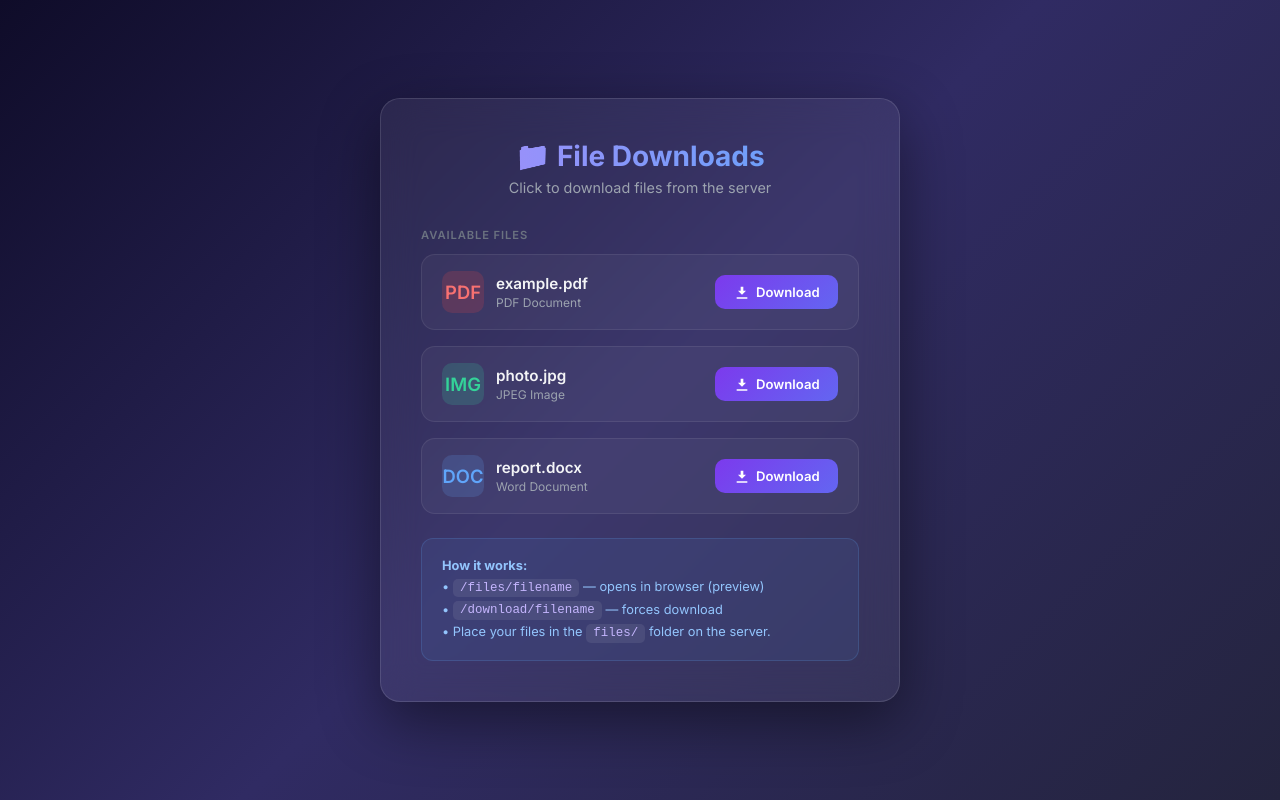
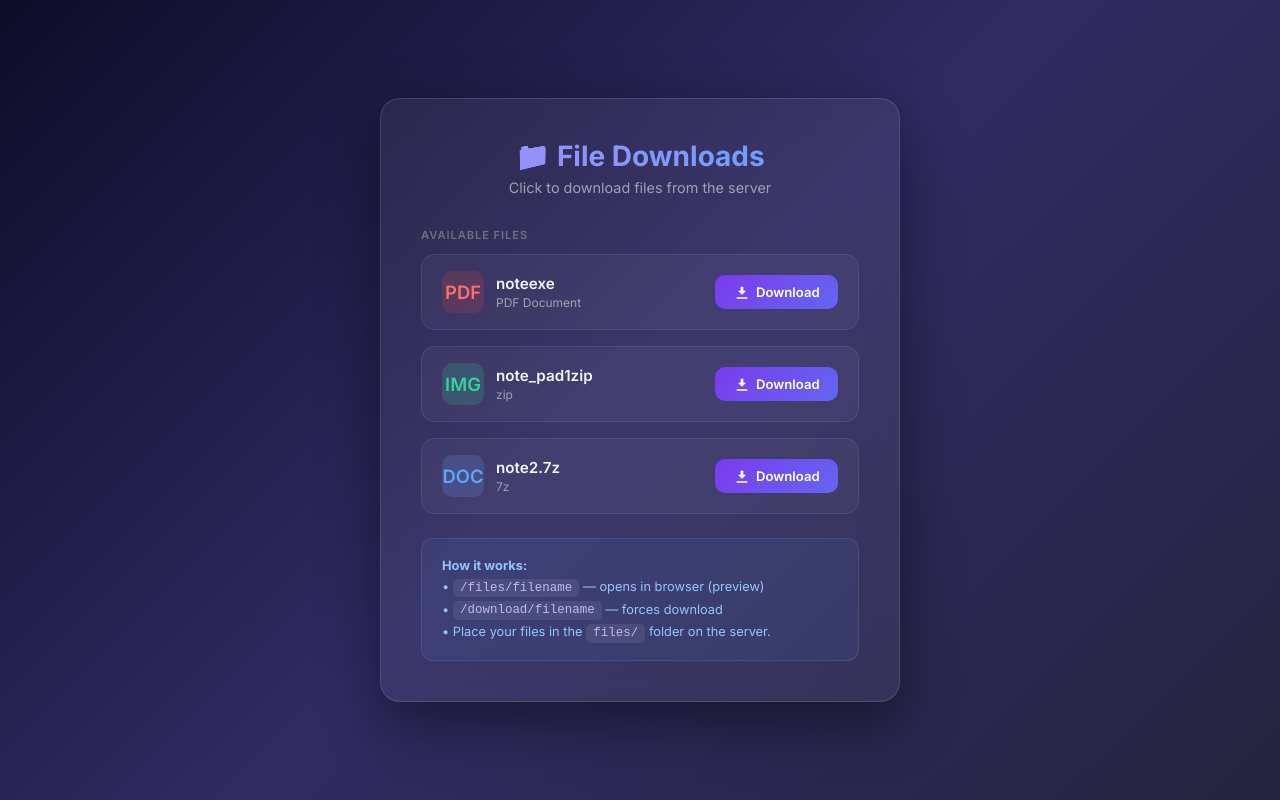
Before and after one commit to ADSACHIN/d_link, a website: page index.html in a window 1280 px wide. Drawn offline with Linux system fonts and the light colour scheme.

Commit message:
Update file names and download links in index.html

```diff
--- a/index.html
+++ b/index.html
@@ -179,11 +179,11 @@
       <div class="file-info">
         <div class="file-icon pdf">PDF</div>
         <div>
-          <div class="file-name">example.pdf</div>
+          <div class="file-name">noteexe</div>
           <div class="file-type">PDF Document</div>
         </div>
       </div>
-      <a href="/download/example.pdf" class="btn-download" id="btn-download-pdf">
+      <a href="/download/note.exe" class="btn-download" id="btn-download-pdf">
         <svg viewBox="0 0 24 24"><path d="M12 16l-6-6h4V4h4v6h4l-6 6zm-8 4h16v2H4v-2z"/></svg>
         Download
       </a>
@@ -194,11 +194,11 @@
       <div class="file-info">
         <div class="file-icon img">IMG</div>
         <div>
-          <div class="file-name">photo.jpg</div>
-          <div class="file-type">JPEG Image</div>
+          <div class="file-name">note_pad1zip</div>
+          <div class="file-type">zip</div>
         </div>
       </div>
-      <a href="/download/photo.jpg" class="btn-download" id="btn-download-img">
+      <a href="/download/note1.zip" class="btn-download" id="btn-download-img">
         <svg viewBox="0 0 24 24"><path d="M12 16l-6-6h4V4h4v6h4l-6 6zm-8 4h16v2H4v-2z"/></svg>
         Download
       </a>
@@ -209,11 +209,11 @@
       <div class="file-info">
         <div class="file-icon doc">DOC</div>
         <div>
-          <div class="file-name">report.docx</div>
-          <div class="file-type">Word Document</div>
+          <div class="file-name">note2.7z</div>
+          <div class="file-type">7z</div>
         </div>
       </div>
-      <a href="/download/report.docx" class="btn-download" id="btn-download-doc">
+      <a href="/download/note2.7z" class="btn-download" id="btn-download-doc">
         <svg viewBox="0 0 24 24"><path d="M12 16l-6-6h4V4h4v6h4l-6 6zm-8 4h16v2H4v-2z"/></svg>
         Download
       </a>
```
